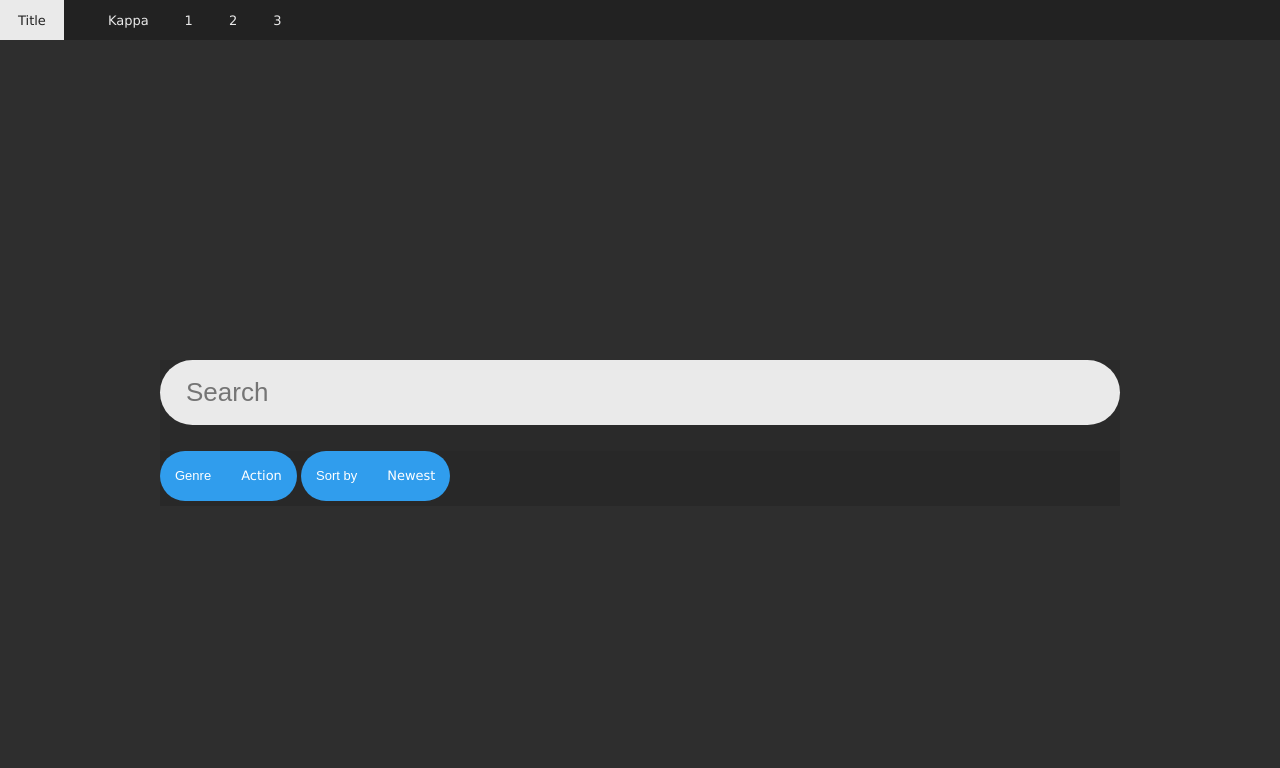
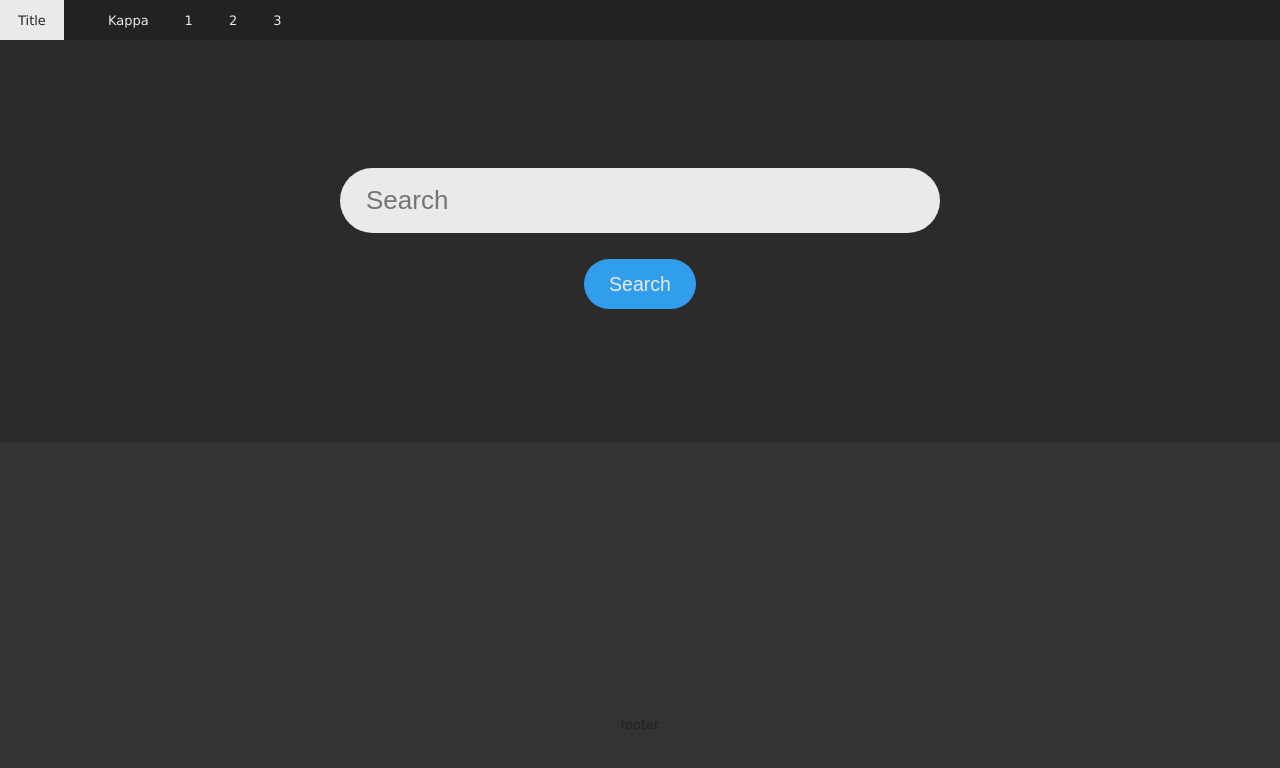
Before and after one commit to ddansa/Movies-app-Slim, a plain HTML site: page find.html in a window 1280 px wide. Drawn offline with nearby package versions, Linux system fonts and the light colour scheme.

Commit message:
Basic Search
Basic search function!
Filters next :laughing:

```diff
--- a/assets/js/kappa.js
+++ b/assets/js/kappa.js
@@ -10,7 +10,7 @@ function apiURL(call, page) {
 		txt;
 }
 
-$(function () {
+/*$(function () {
 	$.ajax({
 			//url: api_url + 'movie/popular' + api_key + '&page=1',
 			url: apiURL('movie/popular', 1),
@@ -24,10 +24,13 @@ $(function () {
 				}
 			});
 		});
-})
+})*/
 
-$('#btn-search').on('click', function (){
-	var search_q = encodeURIComponent($('#search').val());
+$('#filter-search').on('click', function (e){
+	e.preventDefault();
+	$('.moviecover').empty();
+	var search_q = encodeURIComponent($('#filter-search-bar').val());
+	if (search_q) {
 		$.ajax({
 			url: apiURL('search/movie', 1) + '&query=' + search_q,
 			jsonp: 'callback',
@@ -38,5 +41,9 @@ $('#btn-search').on('click', function (){
 					$('.moviecovers').append('<img src="https://image.tmdb.org/t/p/w185/' + movie.poster_path + '" alt="image"/>');
 				}
 			});
+			$('html, body').animate({
+			    scrollTop: parseInt($('.moviecovers').offset().top,10)
+			}, 500);
 		});
+	}
 });
--- a/assets/sass/kek.scss
+++ b/assets/sass/kek.scss
@@ -12,45 +12,103 @@ body {
     }
 }
 
+#search-container {
+    background: #2B2B2B;
+}
+
 #search-wrap {
     display: block;
-    margin: 25% auto;
+    padding: 10% 0;
+    margin: 0 auto;
     width: 75%;
 }
 
-#filter-search {
+#filter-search-bar {
     display: block;
     width: 100%;
+    max-width: 600px;
+    margin: 0 auto;
     margin-bottom: 1em;
     height: 2.5em;
     line-height: 2.5;
     font-size: 2em;
-    background: #EAEAEA;
+    background: $white;
     border: 0;
     border-radius: 50px;
     outline: 0;
     padding: 0 1em;
 }
 
+.filter-controls {
+    text-align: center;
+}
+
 .filter-controller {
     display: inline-block;
     border-radius: 50px;
     overflow: hidden;
+    font-size: 1.5em;
+
+    .filter-btn {
+        cursor: pointer;
+    }
+
     .filter-btn, label {
+        font-size: 1em;
         border: 0;
         outline: 0;
         background: #309DED;
-        color: #FFF;
-        font-size: 1em;
+        color: $white;
         height: 50px;
         line-height: 50px;
-        padding: 0 15px;
-        float: left;
+        padding: 0 25px;
+        transition: color 150ms, background 150ms;
+    }
+
+    .filter-btn:hover {
+        background: #1074BC;
+    }
+
+    &.with-label {
+        .filter-btn, label {
+            padding: 0 15px;
+            float: left;
+        }
     }
 }
 
+.moviecovers {
+    @include j-cf();
+    img {
+        margin-top: 1%;
+        @include j-column(1/6, $cycle: 6);
+    }
+    margin: 0 3%;
+}
+
+@include media('>=1400px'){
+    .moviecovers {
+        img {
+            @include j-column(1/8, $cycle: 8);
+        }
+    }
+    margin: 0 4%;
+}
 
 @include media('<=tablet'){
-    #search-wrap {
+    .moviecovers {
+        img {
+            @include j-column(1/4, $cycle: 4);
+        }
     }
+    margin: 0 2%;
 }
+
+@include media('<=500px'){
+    .moviecovers {
+        img {
+            @include j-column(1/2, $cycle: 2);
+        }
+    }
+    margin: 0 1%;
+}
--- a/find.html
+++ b/find.html
@@ -22,22 +22,39 @@
     </header>
     <div class="mainview">
         <section id="main-wrap">
+        <div id="search-container">
             <div id="search-wrap">
                 <form id="main-search">
-                <input id="filter-search" type="text" placeholder="Search"/>
+                    <input id="filter-search-bar" type="text" placeholder="Search"/>
                     <div class="filter-controls">
                     <div class="filter-controller">
+                        <button id="filter-search" class="filter-btn">Search</button>
+                    </div>
+                        <!--<div class="filter-controller with-label">
                             <button id="filter-genre" class="filter-btn">Genre</button>
                             <label for="filter-genre">Action</label>
                         </div>
-                    <div class="filter-controller">
+                        <div class="filter-controller with-label">
                             <button id="filter-sort" class="filter-btn">Sort by</button>
                             <label for="filter-sort">Newest</label>
-                    </div>
+                        </div>-->
                     </div>
                 </form>
             </div>
+        </div>
+        <div class="container col-12 endrow">
+            <div class="moviecovers">
+            </div>
+        </div>
+        <div id="footer">
+            <footer>
+                <p>footer</p>
+            </footer>
+        </div>
         </section>
     </div>
+    <script src="https://ajax.googleapis.com/ajax/libs/jquery/2.1.3/jquery.min.js"></script>
+    <script src="assets/js/external/js.cookie.js"></script>
+    <script src="assets/js/kappa.js"></script>
 </body>
 </html>
```
Also changed, not shown: assets/css/kek.css. Lines whose indentation alone changed are shown as unchanged.
